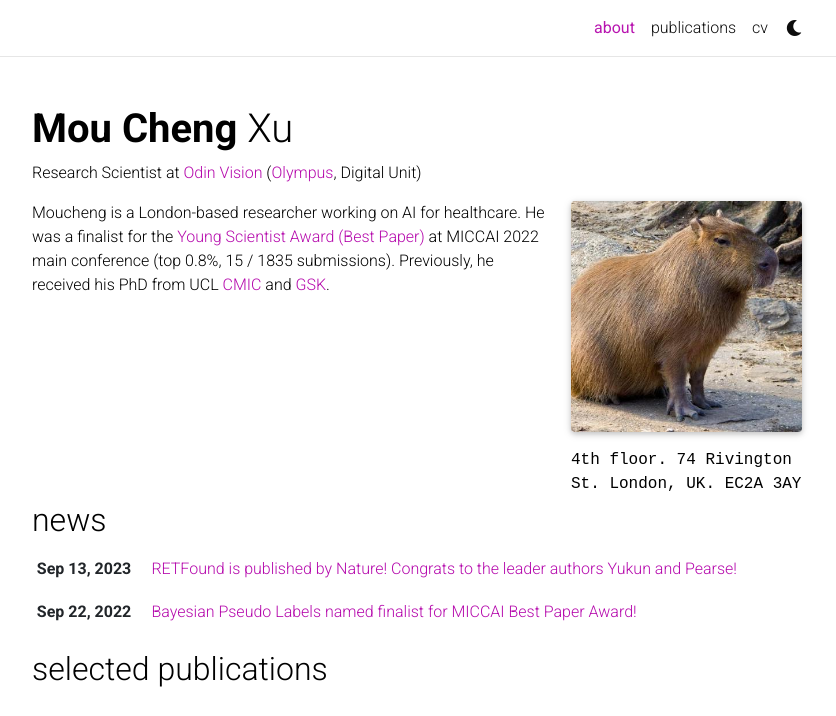
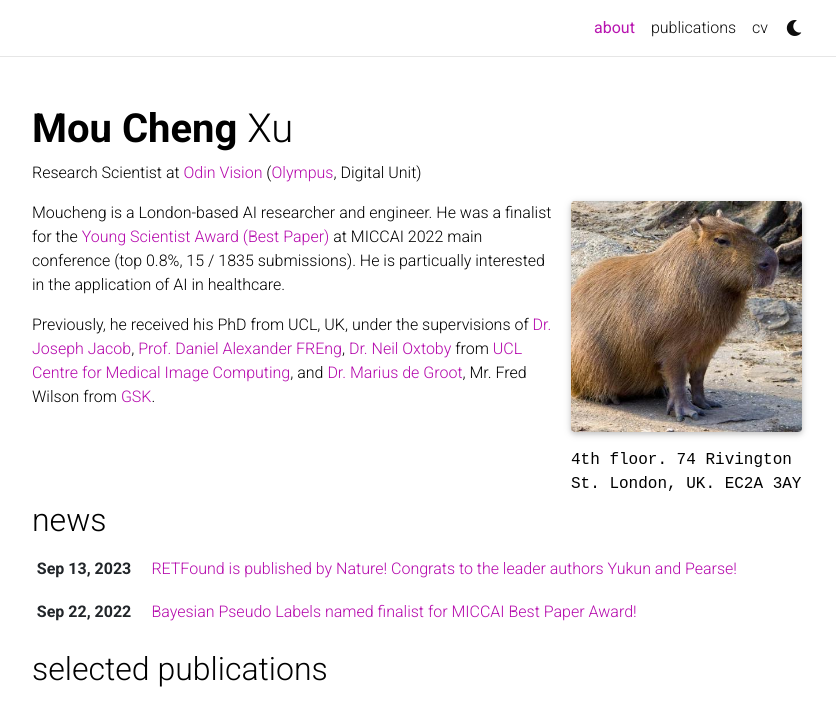
Before and after one commit to moucheng2017/moucheng2017.github.io, a Jekyll site: the page built from _pages/about.md, in a window 1280 px wide and 986 px high, cut to the strip 0-716 px from the top of the window. Shown: the whole strip, without its empty margins (223-1059 px from the left). Built offline with Jekyll 4.4.1, drawn with Linux system fonts in a browser that asks for light colours; comment, search, counter and statistics services are not loaded; a style sheet for code colours, icons or effects is not loaded.

Commit message:
Update about.md change bio

```diff
--- a/_pages/about.md
+++ b/_pages/about.md
@@ -18,7 +18,9 @@ selected_papers: true # includes a list of papers marked as "selected={true}"
 social: true  # includes social icons at the bottom of the page
 ---
 
-Moucheng is a London-based researcher working on AI for healthcare. He was a finalist for the <a href='https://moucheng2017.github.io/news/ysa/'> Young Scientist Award (Best Paper)</a> at MICCAI 2022 main conference (top 0.8%, 15 / 1835 submissions). Previously, he received his PhD from UCL <a href='https://www.ucl.ac.uk/medical-image-computing/centre-medical-image-computing-cmic'>CMIC</a> and <a href='https://www.gsk.com/en-gb/'>GSK</a>.
+Moucheng is a London-based AI researcher and engineer. He was a finalist for the <a href='https://moucheng2017.github.io/news/ysa/'> Young Scientist Award (Best Paper)</a> at MICCAI 2022 main conference (top 0.8%, 15 / 1835 submissions). He is particually interested in the application of AI in healthcare.
+
+Previously, he received his PhD from UCL, UK, under the supervisions of <a href='https://scholar.google.com/citations?user=XCcV5ocAAAAJ&hl=en'>Dr. Joseph Jacob</a>, <a href='https://scholar.google.com/citations?user=mH-ZOQEAAAAJ&hl=en'>Prof. Daniel Alexander FREng</a>, <a href='https://scholar.google.com/citations?user=uWfRPHEAAAAJ&hl=en'>Dr. Neil Oxtoby</a> from <a href='https://www.ucl.ac.uk/medical-image-computing/centre-medical-image-computing-cmic'>UCL Centre for Medical Image Computing</a>, and <a href='https://scholar.google.com/citations?user=sZ4UbusAAAAJ&hl=en'>Dr. Marius de Groot</a>, Mr. Fred Wilson from <a href='https://www.gsk.com/en-gb/'>GSK</a>.
 
 <!-- Write your biography here. Tell the world about yourself. Link to your favorite [subreddit](http://reddit.com). You can put a picture in, too. The code is already in, just name your picture `prof_pic.jpg` and put it in the `img/` folder. -->
 
```
